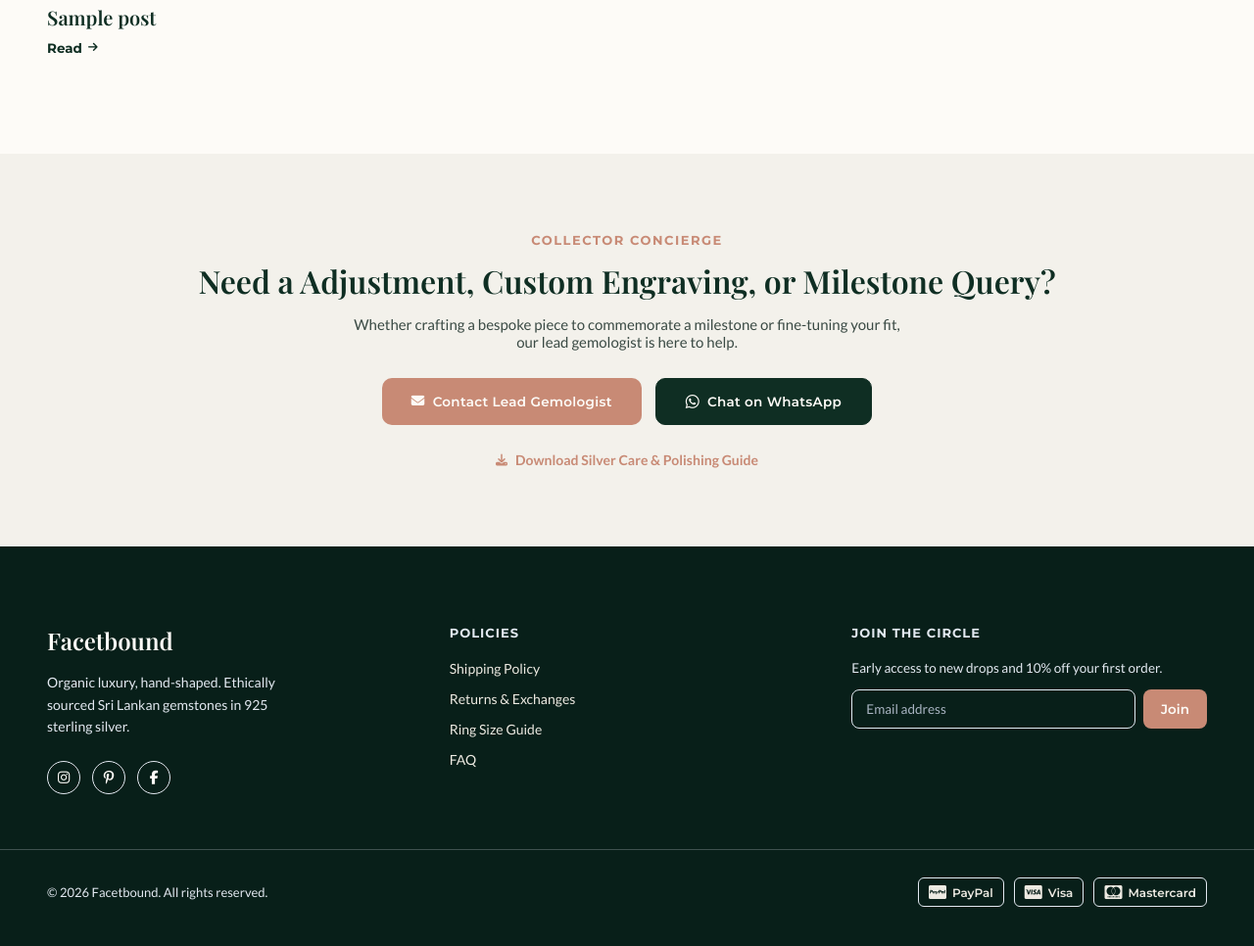
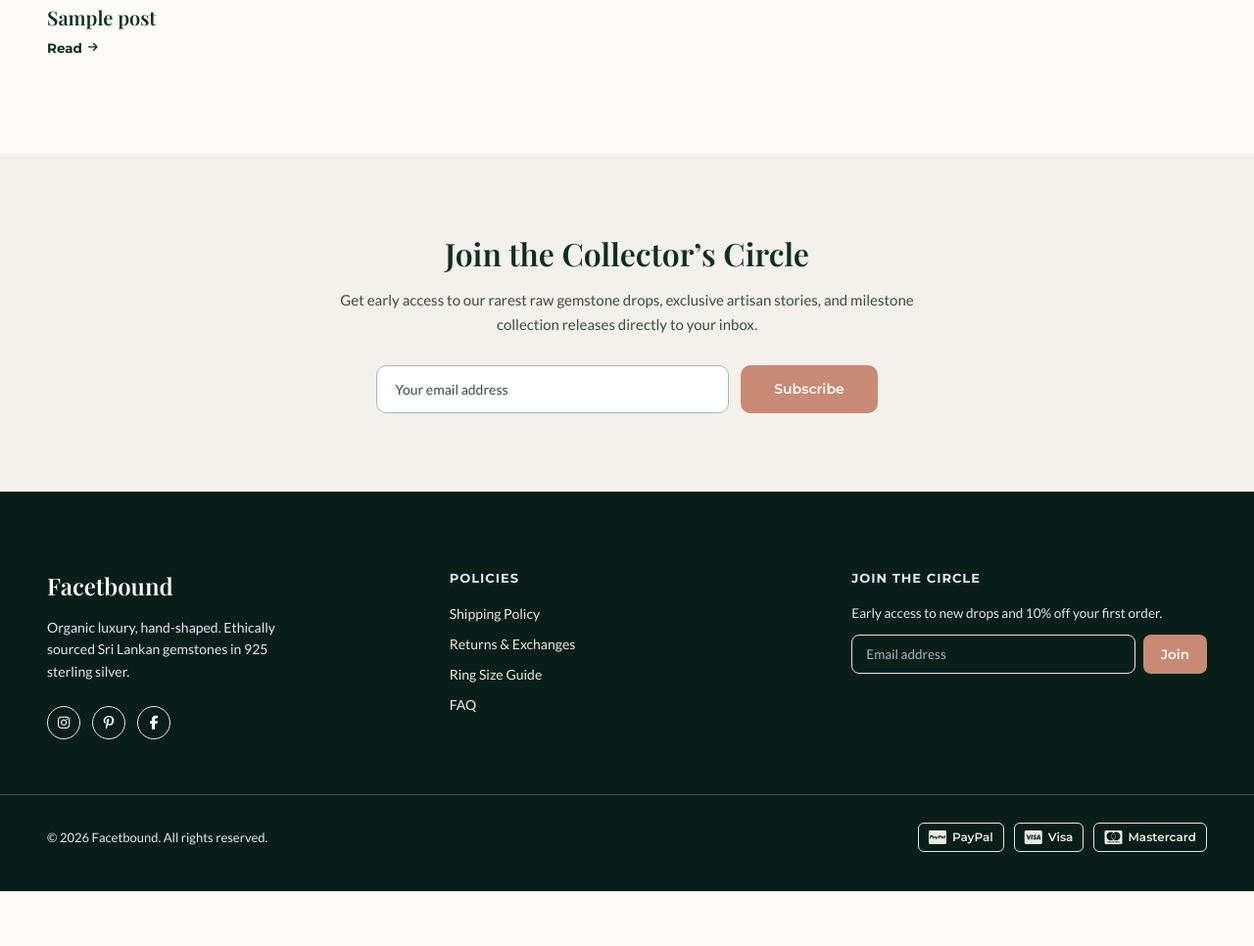
Before and after one commit to tharindudakshika/FacetBound, a WordPress theme: template wp-theme/facetbound/home.php in a window 1280 px wide. Shown: the part 843-1809 px from the top of the page at 98% size. After the commit the page ends 1753 px from the top, so only its background shows below. Run offline with PHP 8.4 and a stand-in for WordPress, Linux system fonts and the light colour scheme; the site name, menu and one post (Sample post) are stand-ins, and other content is empty.

Commit message:
Revert Journal newsletter content swap, restyle to match Concierge look
Reverted the previous change that replaced the email-capture newsletter
section with the Collector Concierge CTA block — that swapped out the
wording, which wasn't wanted. Restored the original newsletter markup
(with its email input + Subscribe button) and instead just restyled it:
cream-warm background (was dark emerald), serif heading in emerald,
slate body/input text (was light colors meant for a dark background) —
matching the Concierge CTA's look while keeping the newsletter's own
wording and button, which was already using the same terracotta color.

Co-Authored-By: Claude Sonnet 5 <noreply@anthropic.com>
Claude-Session: https://claude.ai/code/session_011oU1ppgHnh3QgMxP3uhg3p

```diff
--- a/wp-theme/facetbound/assets/css/pages.css
+++ b/wp-theme/facetbound/assets/css/pages.css
@@ -2966,8 +2966,8 @@
 
 /* ---- Newsletter ---- */
 .journal-newsletter {
-  background: var(--emerald);
-  padding: 100px;
+  background: var(--cream-warm);
+  padding: 80px var(--section-x);
   text-align: center;
 }
 
@@ -2978,17 +2978,17 @@
 
 .journal-newsletter-inner h2 {
   font-family: var(--font-serif);
-  font-size: clamp(28px, 3.5vw, 40px);
-  font-weight: 600;
-  color: var(--sterling);
-  margin: 0 0 18px;
+  font-size: clamp(24px, 3vw, 32px);
+  font-weight: 600;
+  color: var(--emerald);
+  margin: 0 0 14px;
 }
 
 .journal-newsletter-inner p {
-  font-size: 16px;
+  font-size: 15px;
   line-height: 1.7;
-  color: var(--sage-text);
-  margin: 0 0 34px;
+  color: var(--slate-text);
+  margin: 0 0 28px;
 }
 
 .journal-newsletter-form {
@@ -3002,16 +3002,16 @@
   flex: 1;
   min-width: 240px;
   max-width: 360px;
-  background: transparent;
-  border: 1px solid var(--sterling);
+  background: #fff;
+  border: 1px solid var(--slate-border);
   border-radius: 10px;
   padding: 15px 18px;
-  color: var(--sterling);
+  color: var(--ink);
   font-size: 14px;
 }
 
 .journal-newsletter-input::placeholder {
-  color: var(--sage-text);
+  color: var(--slate-text);
 }
 
 .journal-newsletter-btn {
@@ -3030,6 +3030,7 @@
 
 .journal-newsletter-btn:hover {
   background: var(--terracotta-hover);
+  color: var(--cream);
 }
 /* ============ Journal Article Page ============ */
 
--- a/wp-theme/facetbound/home.php
+++ b/wp-theme/facetbound/home.php
@@ -105,6 +105,25 @@ facetbound_hero([
     </div>
 </section>
 
-<?php facetbound_concierge_cta(); ?>
+<!-- Newsletter -->
+<section class="journal-newsletter">
+    <div class="journal-newsletter-inner">
+        <h2>Join the Collector&rsquo;s Circle</h2>
+        <p>
+            Get early access to our rarest raw gemstone drops, exclusive artisan stories, and
+            milestone collection releases directly to your inbox.
+        </p>
+        <form class="journal-newsletter-form" action="#" method="post">
+            <input
+                type="email"
+                name="journal_newsletter_email"
+                placeholder="Your email address"
+                class="journal-newsletter-input"
+                required
+            >
+            <button type="submit" class="journal-newsletter-btn">Subscribe</button>
+        </form>
+    </div>
+</section>
 
 <?php get_footer(); ?>
```
